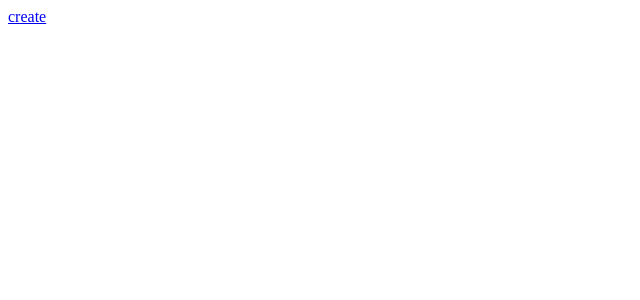
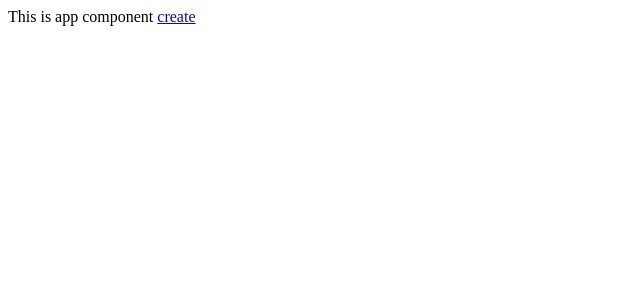
Before and after one commit to 5elfle5/angular-crud, an Angular app: page / in a window 1280 px wide. Shown: the top 300 px of the page, without its empty margins (0-640 px from the left). Built offline with nearby package versions, Linux system fonts and the light colour scheme.

Commit message:
minor change

```diff
--- a/src/app/app.component.html
+++ b/src/app/app.component.html
@@ -1,2 +1,3 @@
+This is app component
 <a routerLink="/create">create</a>
 <router-outlet></router-outlet>
```
